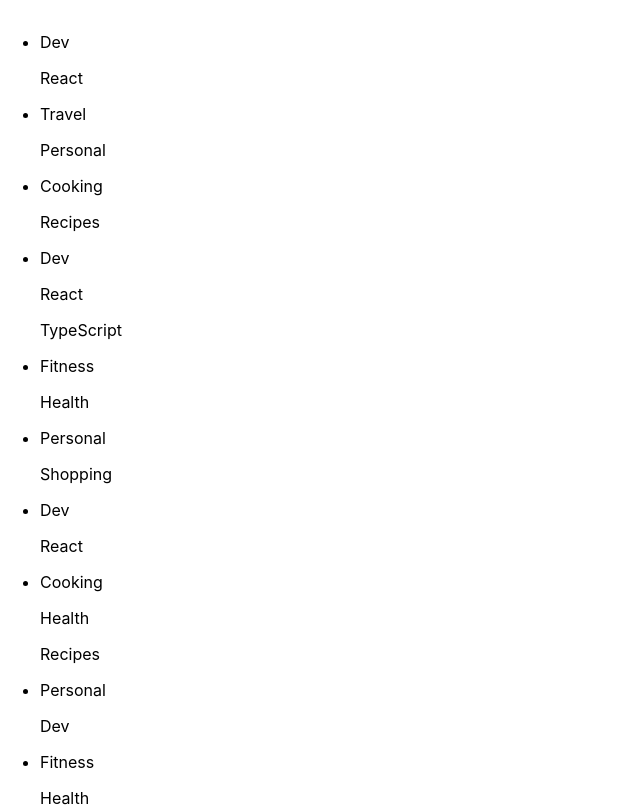
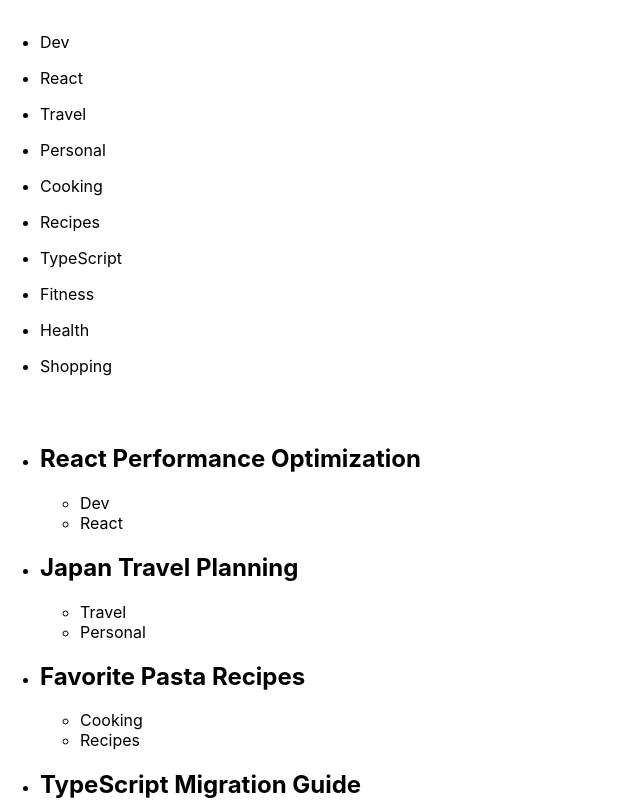
Before and after one commit to Anastasiya2310/NotesTaking, a React (Create React App) app: page / in a window 1280 px wide. Shown: the top 806 px of the page, without its empty margins (0-640 px from the left). Built offline with nearby package versions, Linux system fonts and the light colour scheme.

Commit message:
separate interfaces; filter list of tags

```diff
--- a/src/App.tsx
+++ b/src/App.tsx
@@ -4,6 +4,9 @@
 import SidebarTags from "./blocks/core/components/SidebarTags/SidebarTags"
 
 function App() {
+  let tagsArray = data.notes.flatMap((obj) => obj.tags);
+  let tagsUnique = [...new Set(tagsArray)];
+
   return (
     <>
       <div style={{
@@ -13,7 +16,7 @@
         flexWrap: "wrap",
         justifyContent: "flex-start"
       }}>
-        <SidebarTags tags={data.notes}  />
+        <SidebarTags tags={tagsUnique}  />
         <SidebarNotes notes={data.notes}  />
       </div>
     </>
--- a/src/blocks/ItemsList/ItemsList.tsx
+++ b/src/blocks/ItemsList/ItemsList.tsx
@@ -1,9 +1,4 @@
-import React from "react"
-
-interface ItemsProps<T> {
-  items: T[];
-  renderItem: (item: T) => React.ReactNode;
-}
+import { ItemsProps } from '../../interfaces/interfaces'
 
 function ItemsList<T>({ items,  renderItem }:ItemsProps<T>) {
   return (
--- a/src/blocks/core/components/SidebarTags/SidebarTags.tsx
+++ b/src/blocks/core/components/SidebarTags/SidebarTags.tsx
@@ -1,27 +1,14 @@
 import ItemsList from "../../../ItemsList/ItemsList"
+import { ITagsList } from "../../../../interfaces/interfaces";
 
-interface INote {
-  title: string;
-  tags: string[];
-  content: string;
-  lastEdited: string;
-  isArchived: boolean;
-}
-
-interface INotesList {
-  tags: INote[];
-}
-
-function SidebarTags({ tags }: INotesList) {
+function SidebarTags({ tags }: ITagsList) {
   return (
     <>
       <ItemsList
         items={tags}
         renderItem={(tag) => (
           <div>
-            {tag.tags.map((tag, index) => (
-              <p key={index}>{tag}</p>
-            ))}
+            <p>{tag}</p>
           </div>
         )}
       />
--- /dev/null
+++ b/src/interfaces/interfaces.ts
@@ -0,0 +1,22 @@
+import React from "react"
+
+export interface ItemsProps<T> {
+  items: T[];
+  renderItem: (item: T) => React.ReactNode;
+}
+
+export interface INote {
+  title: string;
+  tags: string[];
+  content: string;
+  lastEdited: string;
+  isArchived: boolean;
+}
+
+export interface INotesList {
+  notes: INote[];
+}
+
+export interface ITagsList {
+  tags: string[]
+}
```
Also changed, not shown: src/blocks/core/components/SidebarNotes/SidebarNotes.tsx (+1 -12 lines), src/blocks/core/components/SidebarArchive/SidebarArchive.tsx (added).
